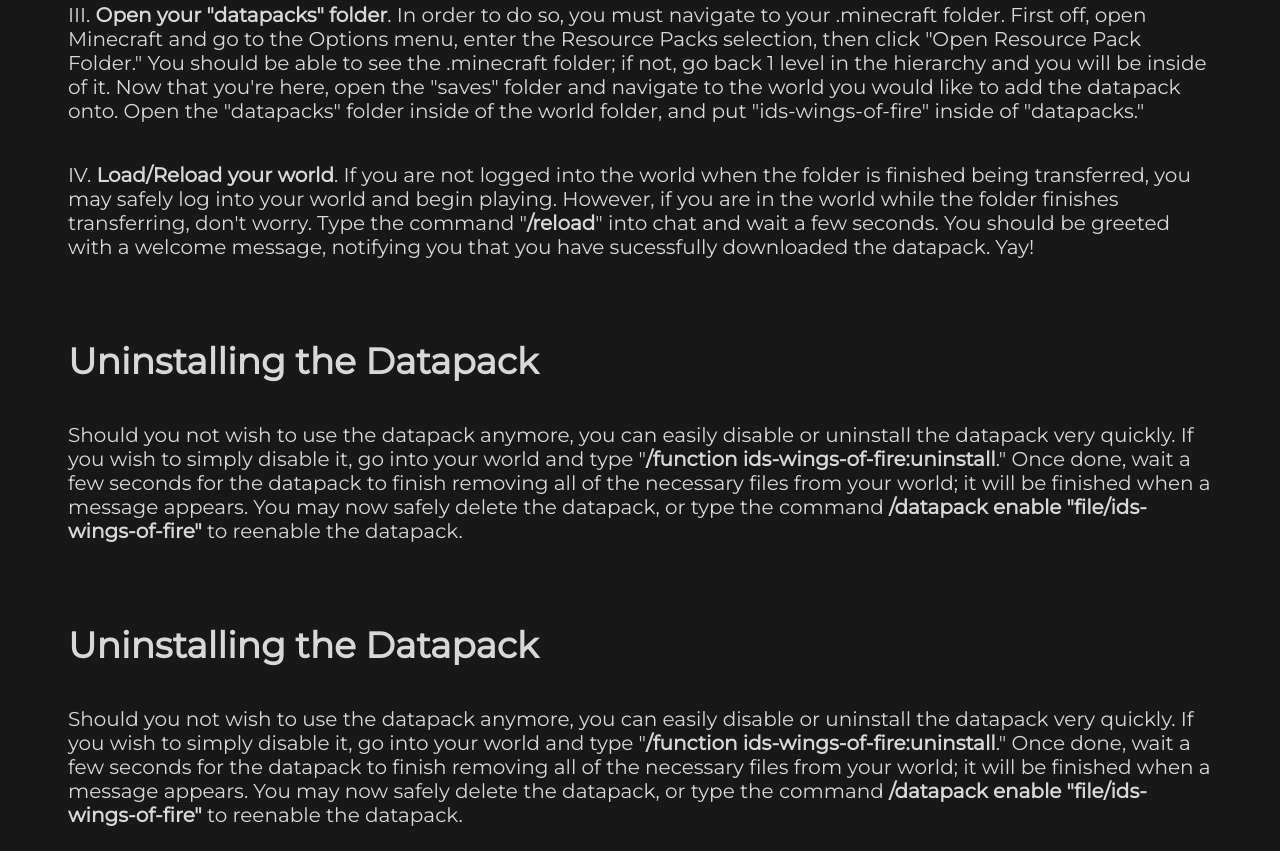
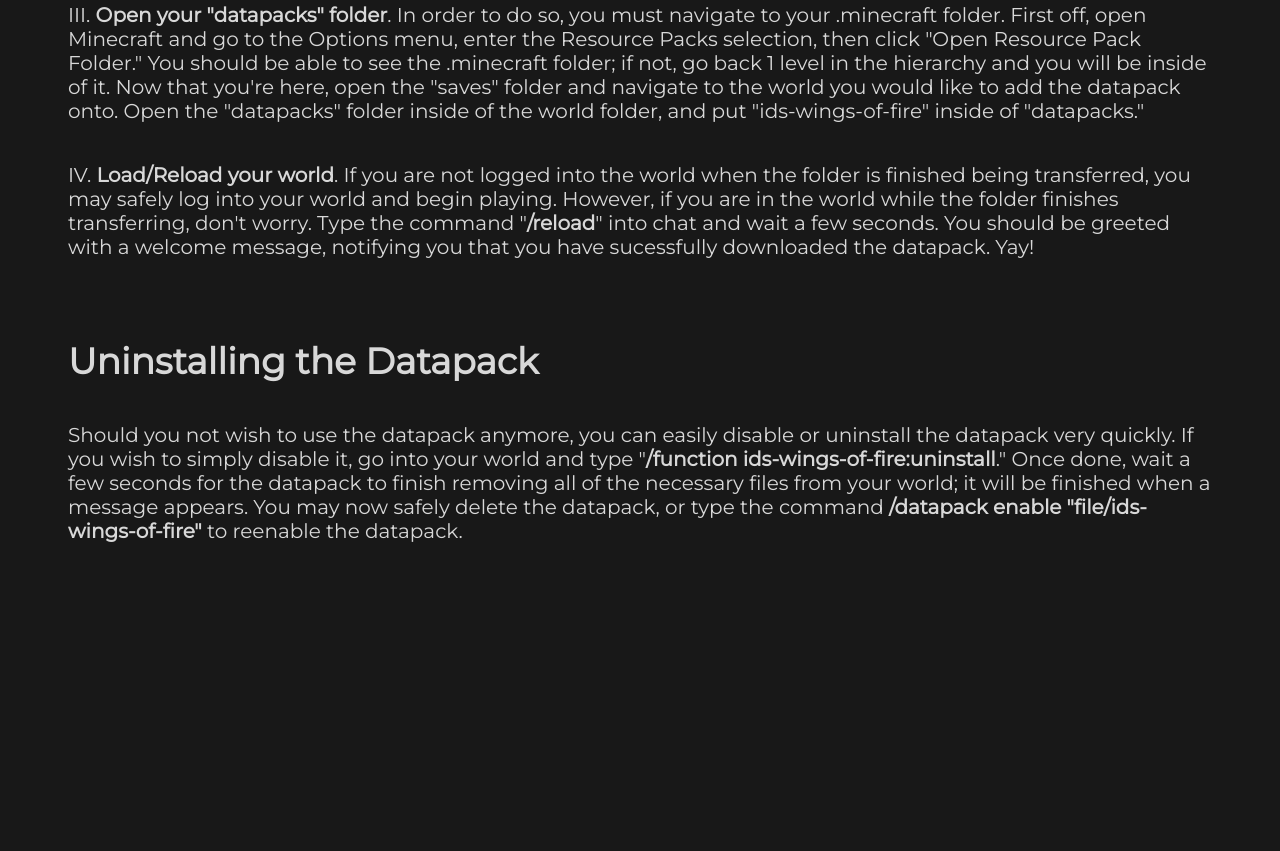
Before and after one commit to iDinoSoul/eof.github.io, a plain HTML site: page guides.html in a window 1280 px wide. Shown: the part 1374-2225 px from the top of the page. After the commit the page ends 1941 px from the top, so only its background shows below. Drawn offline with Linux system fonts and the light colour scheme.

Commit message:
Update guides.html

```diff
--- a/guides.html
+++ b/guides.html
@@ -148,8 +148,6 @@
 			<p>IV. <strong>Load/Reload your world</strong>. If you are not logged into the world when the folder is finished being transferred, you may safely log into your world and begin playing. However, if you are in the world while the folder finishes transferring, don't worry. Type the command "<strong>/reload</strong>" into chat and wait a few seconds. You should be greeted with a welcome message, notifying you that you have sucessfully downloaded the datapack. Yay!
 			<h2>Uninstalling the Datapack</h2>
 			<p>Should you not wish to use the datapack anymore, you can easily disable or uninstall the datapack very quickly. If you wish to simply disable it, go into your world and type "<strong>/function ids-wings-of-fire:uninstall</strong>." Once done, wait a few seconds for the datapack to finish removing all of the necessary files from your world; it will be finished when a message appears. You may now safely delete the datapack, or type the command <strong>/datapack enable "file/ids-wings-of-fire"</strong> to reenable the datapack.</p>
-			<h2>Uninstalling the Datapack</h2>
-			<p>Should you not wish to use the datapack anymore, you can easily disable or uninstall the datapack very quickly. If you wish to simply disable it, go into your world and type "<strong>/function ids-wings-of-fire:uninstall</strong>." Once done, wait a few seconds for the datapack to finish removing all of the necessary files from your world; it will be finished when a message appears. You may now safely delete the datapack, or type the command <strong>/datapack enable "file/ids-wings-of-fire"</strong> to reenable the datapack.</p>
 		</div>
 	</body>
 </html>
```
